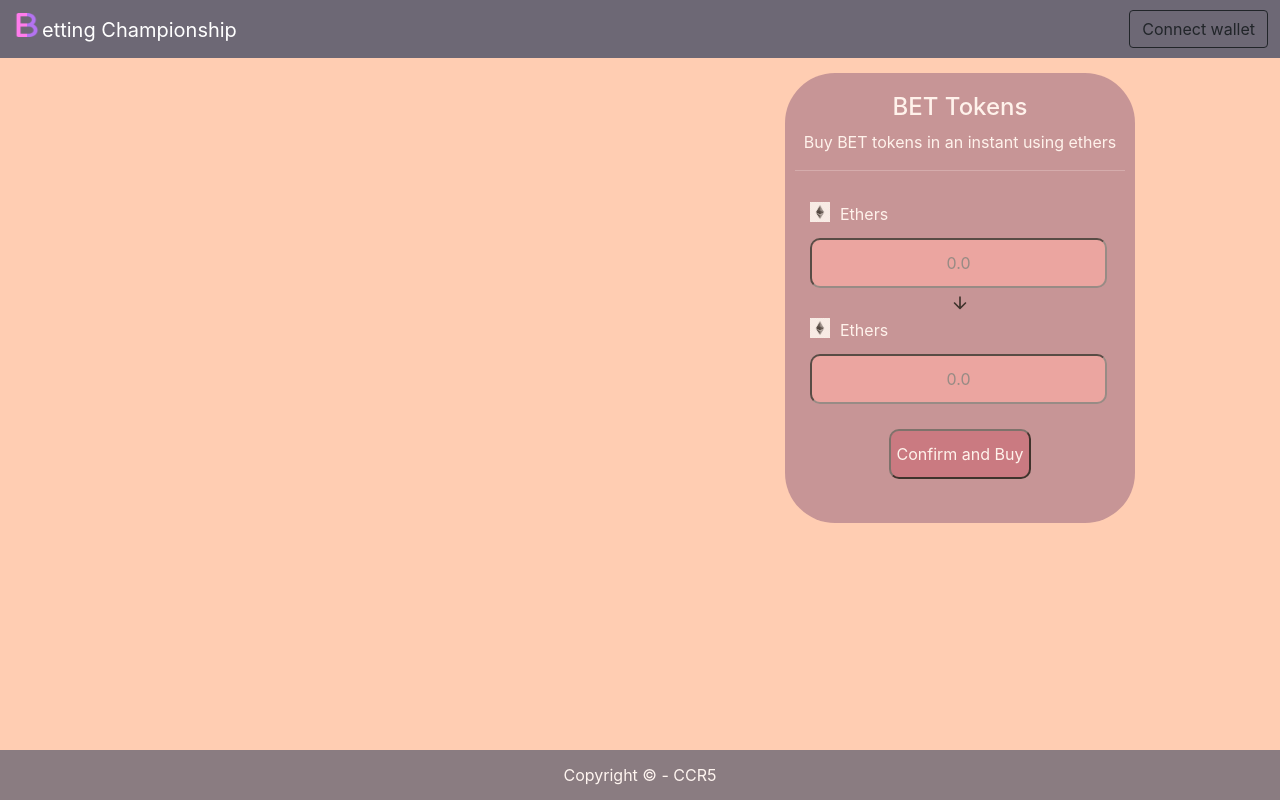
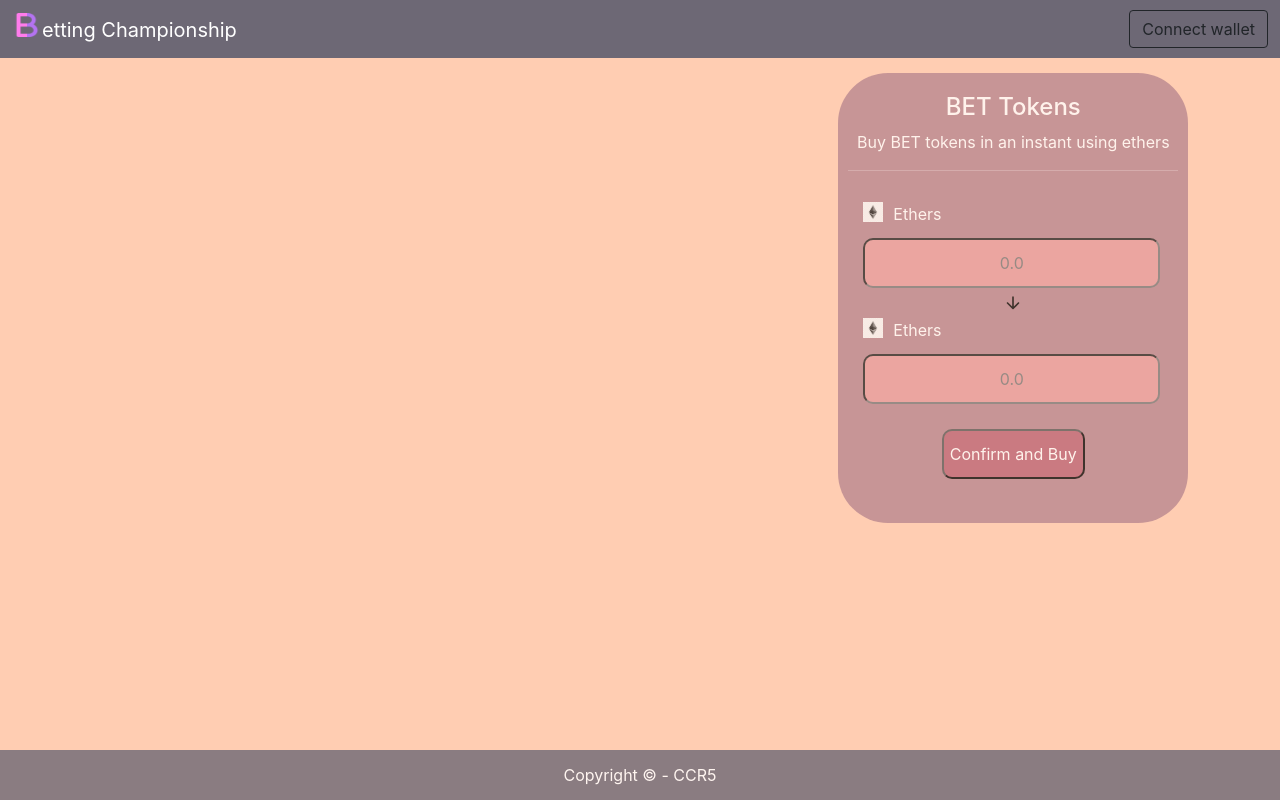
Before and after one commit to ccr5/betting-championship-dapp, a Next.js app: page / in a window 1280 px wide. Built offline with nearby package versions, Linux system fonts and the light colour scheme.

Commit message:
Change columns

```diff
--- a/pages/index.tsx
+++ b/pages/index.tsx
@@ -18,7 +18,8 @@ const Home: NextPage = () => {
           <div className="col-6">
             {/* <Teams /> */}
           </div>
-          <div className="col-6">
+          <div className="col-1" />
+          <div className="col-5">
             <Tokens />
           </div>
         </div>
```
